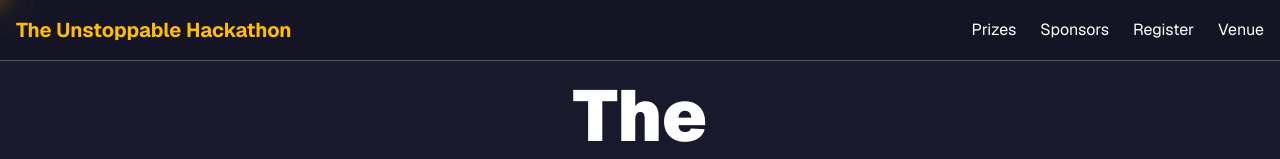
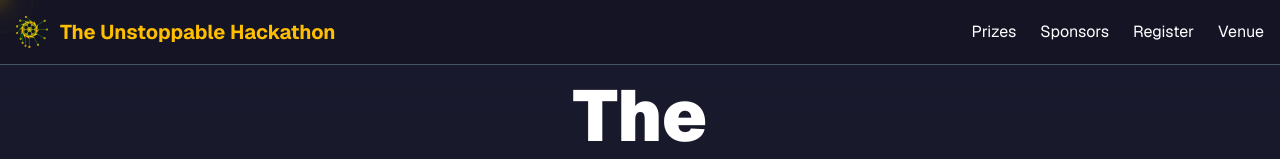
Before and after one commit to StabilityNexus/Hackathon-Website, a Next.js app: page / in a window 1280 px wide. Shown: the top 159 px of the page. Built offline with nearby package versions, Linux system fonts and the light colour scheme.

Commit message:
Add logo

```diff
--- a/app/page.tsx
+++ b/app/page.tsx
@@ -12,7 +12,11 @@ export default function HackathonPage() {
       <nav className="fixed top-0 w-full z-50 bg-black/20 backdrop-blur-md border-b border-border">
         <div className="container mx-auto px-4 py-4">
           <div className="flex items-center justify-between">
-            <h1 className="text-xl font-bold text-primary">The Unstoppable Hackathon</h1>
+                        <div className="flex items-center gap-3">
+              <img src="/images/unstoppable.svg" alt="Unstoppable Hackathon Logo" className="w-8 h-8" />
+              <h1 className="text-xl font-bold text-primary">The Unstoppable Hackathon</h1>
+            </div>
+
             <div className="hidden md:flex space-x-6">
               <a href="#prizes" className="text-foreground hover:text-primary transition-colors">
                 Prizes
```
Also changed, not shown: app/unstoppable.svg, public/images/unstoppable.svg.
